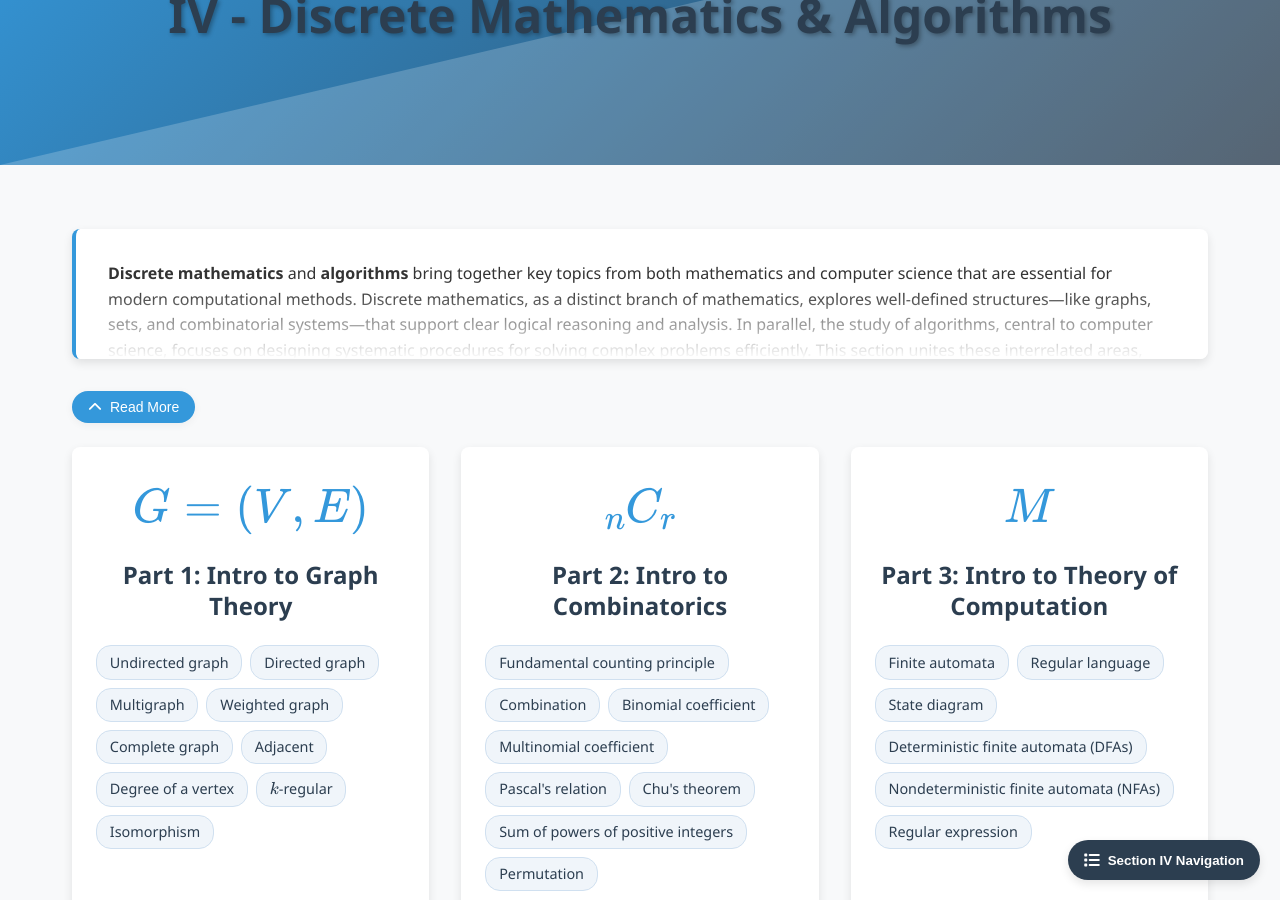
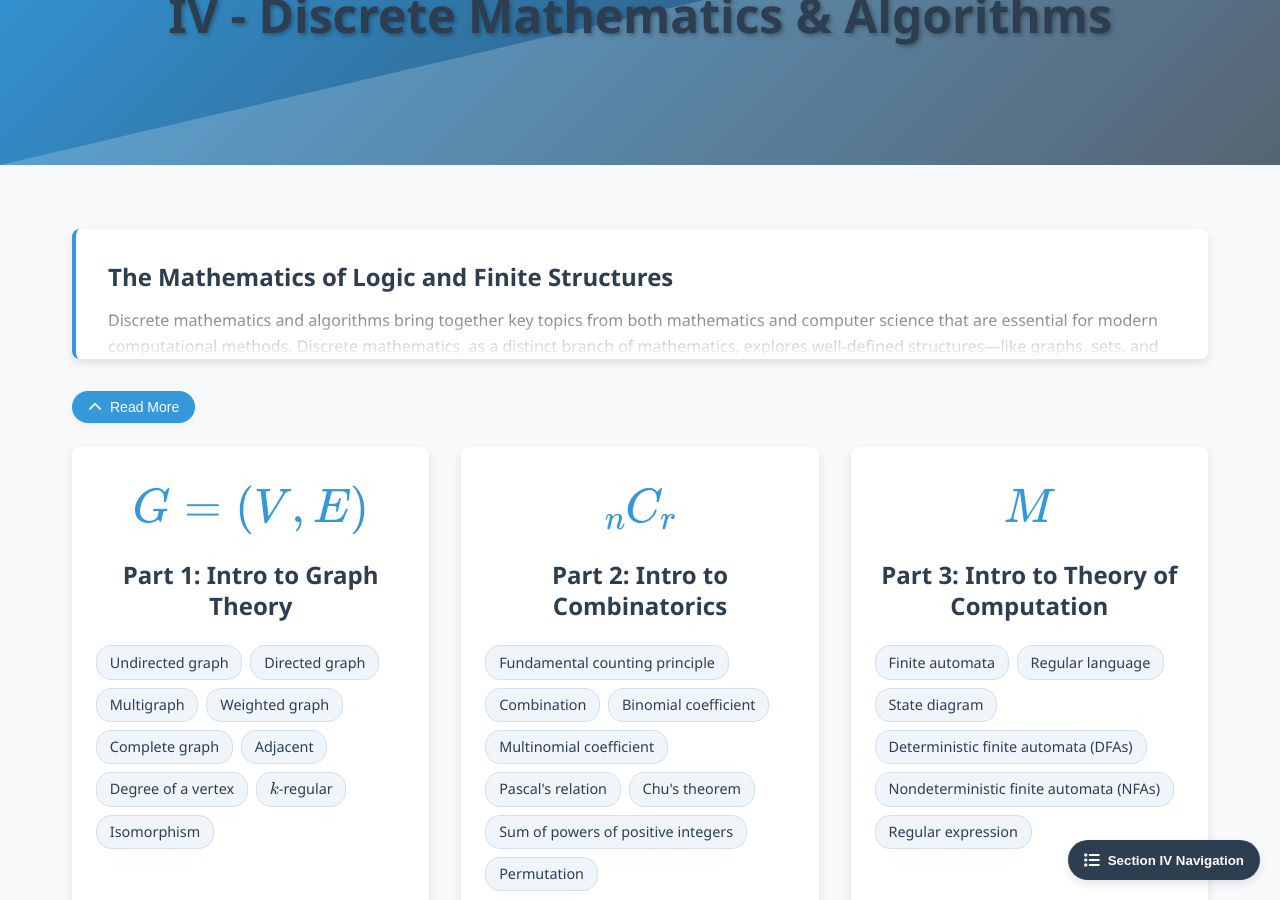
Before and after one commit to Yusukey01/yusukey01.github.io, a Jekyll site: the page built from Mathematics/Discrete/discrete_math.html, in a window 1280 px wide and 900 px high, scrolled down 299 px. Built offline with Jekyll 4.4.1, drawn with Linux system fonts in a browser that asks for light colours.

Commit message:
updated Section II, III  introduction

```diff
--- a/Mathematics/Calculus/calculus.html
+++ b/Mathematics/Calculus/calculus.html
@@ -80,7 +80,7 @@ uses_python: false
                     calculus concepts to the advanced techniques essential for optimization. Building on the foundation laid in <a href="../Linear_algebra/linear_algebra.html"><strong>Linear Algebra</strong></a>,
                     we explore how calculus is applied to analyze and optimize complex systems. We begin with the classical notion of derivatives — ranging from scalar
                     functions to those of vectors and matrices — and gradually introduce numerical methods. In doing so, we not only deepen your understanding
-                    of calculus but also provide the essential background and analytical foundations that lie behind <strong>Machine Learning</strong>.
+                    of calculus but also provide the essential background and analytical foundations that lie behind <a href="../Machine_learning/ml.html"><strong>Machine Learning (Section V)</strong></a>.
                 </p>
 
                 <p>
--- a/Mathematics/Discrete/discrete_math.html
+++ b/Mathematics/Discrete/discrete_math.html
@@ -75,6 +75,15 @@ uses_python: false
         <div class="container">
 
             <div class="homepage-introduction">
+                <h3>The Mathematics of Logic and Finite Structures</h3>
+                <p>
+                    Discrete mathematics and algorithms bring together key topics from both mathematics and computer science that are essential for modern computational methods. Discrete mathematics, as a distinct branch of mathematics, explores well-defined structures—like graphs, sets, and combinatorial systems—that support clear logical reasoning and analysis. In parallel, the study of algorithms, central to computer science, focuses on designing systematic procedures for solving complex problems efficiently. This section unites these interrelated areas, reflecting their synergy in advancing machine learning. This section will cover core topics including graph theory, combinatorics, the theory of computation and more. Whether you are interested in the abstract reasoning of mathematics or the practical implementation of efficient algorithms, blending theoretical insights with practical algorithm design gives you a comprehensive foundation for analyzing and optimizing computational processes.
+
+In the broader context of the "Compass" ecosystem, this is the domain of the machine. This section explores the mathematical structures that are fundamentally finite and countable—the core of Route A. While Route B (Section II) relies on the infinite and the continuous, Route A focuses on the exact and the discrete. Here, we translate abstract algebraic concepts into executable reality, examining the theoretical boundaries of what is "computable" and the hard limits of Computational Complexity. As the future home of Cryptography and Coding Theory, this section represents the pinnacle of discrete logic, where the rigid properties of prime numbers and finite fields (introduced in Section I) are transformed into the invisible shields of digital security.
+                </p>
+
+
+
                 <p>
                     <strong>Discrete mathematics</strong> and <strong>algorithms</strong> bring together key topics from both mathematics and
                     computer science that are essential for modern computational methods. Discrete mathematics, as a distinct branch of
```
